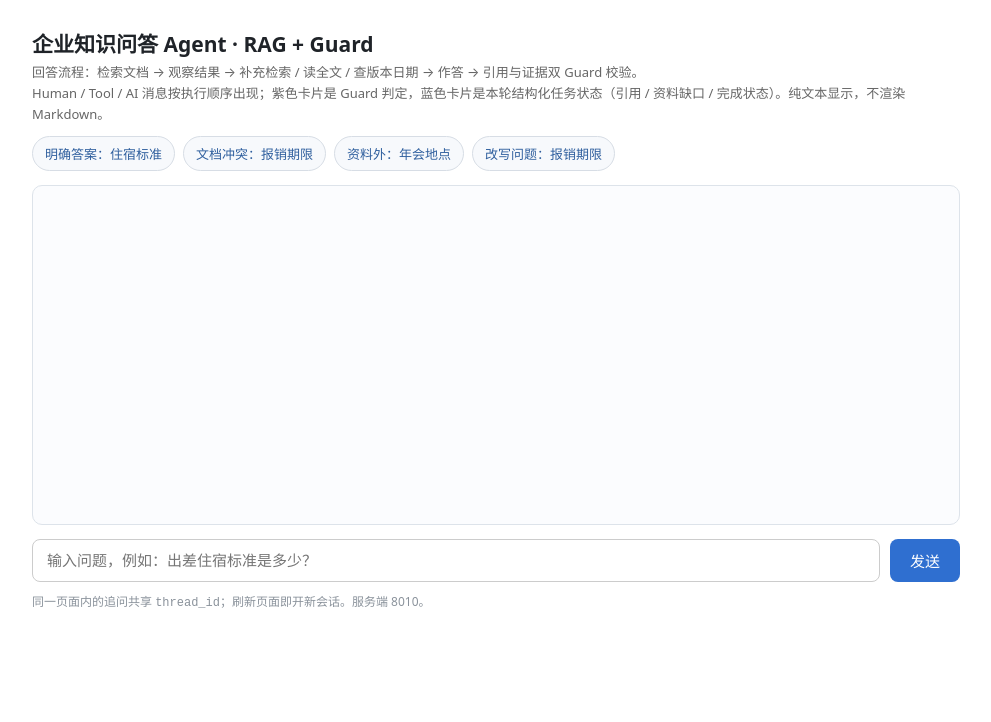
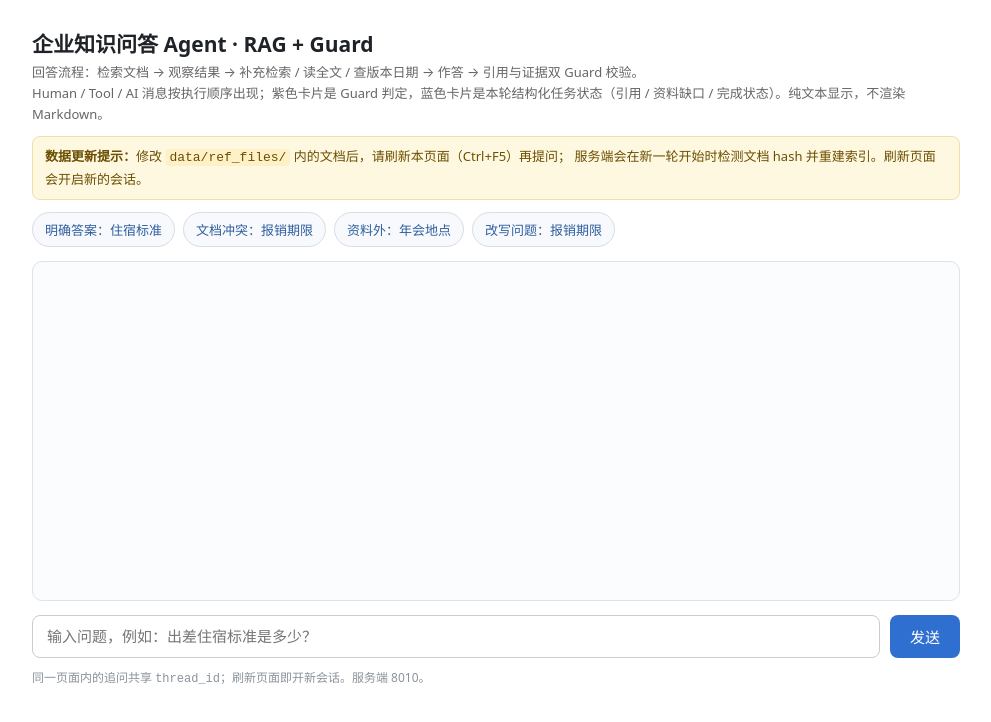
Before and after one commit to ColtM1873/Light_Weight_RAG_Prototype, a plain HTML site: page src/knowledge_agent/static/index.html in a window 1280 px wide. Shown: the whole page, without its empty margins (144-1135 px from the left). Drawn offline with Linux system fonts and the light colour scheme.

Commit message:
feat: show data refresh notice in web UI

```diff
--- a/src/knowledge_agent/static/index.html
+++ b/src/knowledge_agent/static/index.html
@@ -16,6 +16,21 @@
     }
     h2 { margin: 0 0 4px; font-size: 21px; }
     .hint { color: #666; font-size: 13px; margin-bottom: 12px; line-height: 1.6; }
+    .notice {
+      border: 1px solid #f1dfa6;
+      background: #fff8e1;
+      color: #6b4e00;
+      border-radius: 8px;
+      padding: 9px 12px;
+      font-size: 13px;
+      line-height: 1.6;
+      margin-bottom: 12px;
+    }
+    .notice code {
+      background: #fff1c7;
+      padding: 1px 4px;
+      border-radius: 4px;
+    }
     .chips { display: flex; flex-wrap: wrap; gap: 8px; margin-bottom: 14px; }
     .chip {
       border: 1px solid #d7dde5; background: #f7f9fc; color: #2f5f9e;
@@ -90,6 +105,11 @@
   <div class="hint">
     回答流程：检索文档 → 观察结果 → 补充检索 / 读全文 / 查版本日期 → 作答 → 引用与证据双 Guard 校验。<br />
     Human / Tool / AI 消息按执行顺序出现；紫色卡片是 Guard 判定，蓝色卡片是本轮结构化任务状态（引用 / 资料缺口 / 完成状态）。纯文本显示，不渲染 Markdown。
+  </div>
+
+  <div class="notice">
+    <strong>数据更新提示：</strong>修改 <code>data/ref_files/</code> 内的文档后，请刷新本页面（Ctrl+F5）再提问；
+    服务端会在新一轮开始时检测文档 hash 并重建索引。刷新页面会开启新的会话。
   </div>
 
   <div class="chips">
```
Also changed, not shown: 1 other file.
